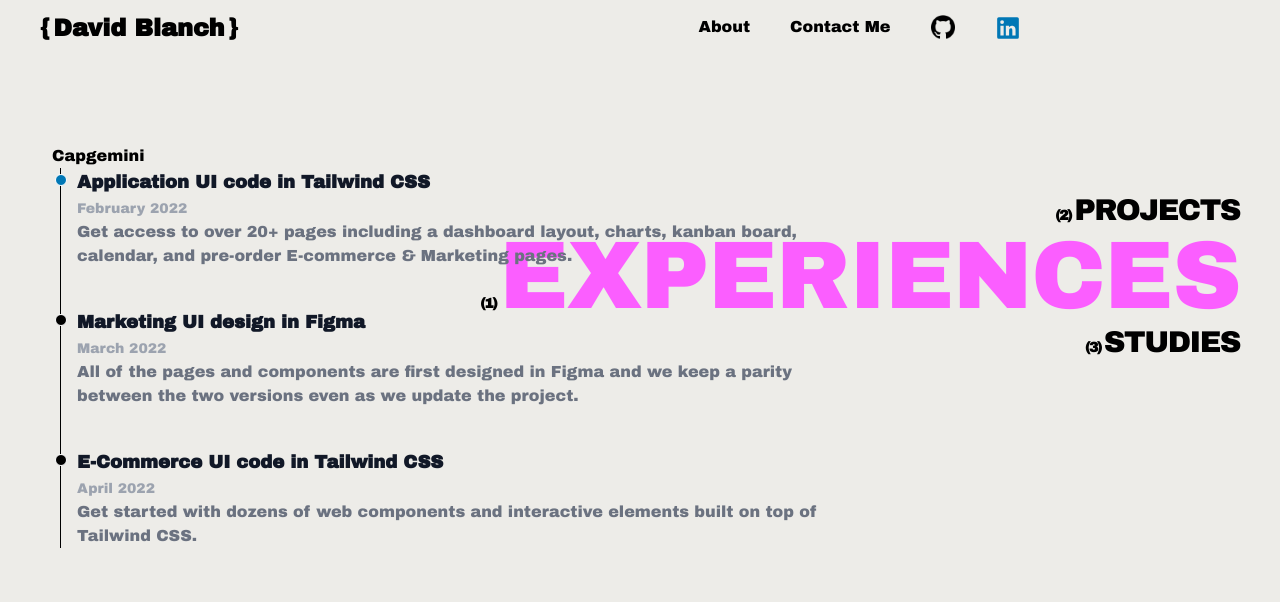
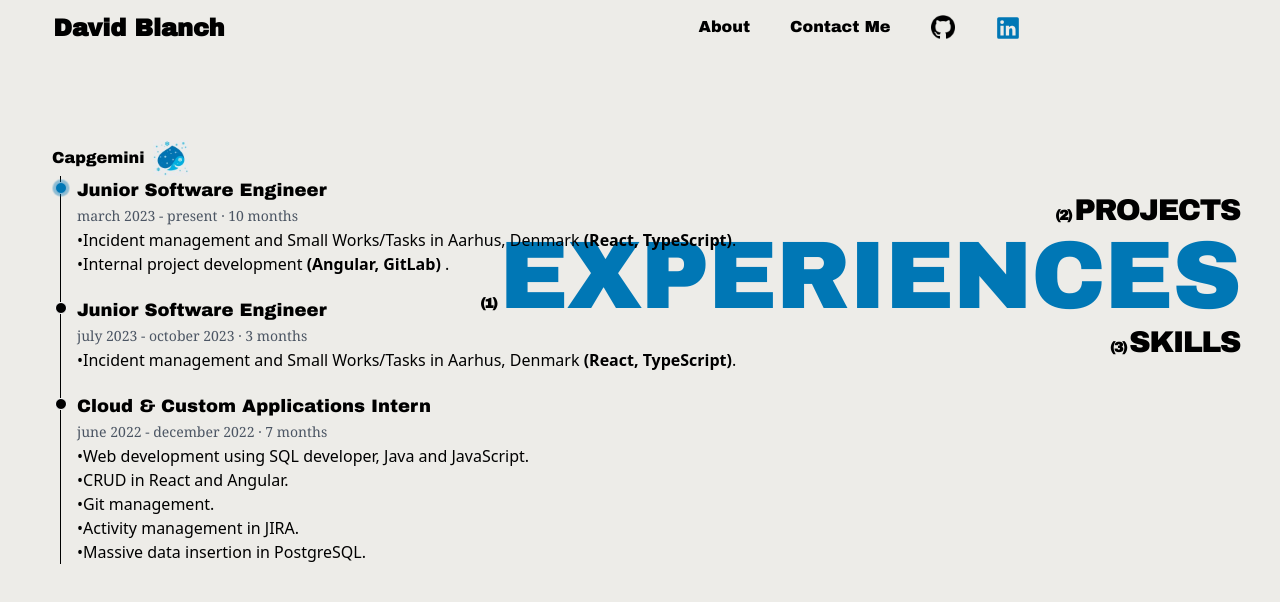
Before and after one commit to DaviidBlanch/DavidBlanch, a React (Vite) app: page /experiences in a window 1280 px wide. Shown: the top 602 px of the page. Built offline with nearby package versions, Linux system fonts and the light colour scheme.

Commit message:
Added experiences view

```diff
--- a/src/components/Experiences.tsx
+++ b/src/components/Experiences.tsx
@@ -1,25 +1,48 @@
+import CapgeminiLogo from '../assets/empresa-logos/capgemini_logo.jpg'
+import '../styles/experiences.css'
+
 export default function Experiences() {
     return (
-        <div className="p-3 pl-10">
-           Capgemini
-            <ol className="relative border-s border-black dark:border-gray-700 ml-2">
-                <li className="mb-10 ms-4">
-                    <div className="absolute w-3 h-3 bg-[#0077B5] rounded-full mt-1.5 -start-1.5 border border-white dark:border-gray-900 dark:bg-gray-700"></div>
-                    <h3 className="text-lg font-semibold text-gray-900 dark:text-white">Application UI code in Tailwind CSS</h3>
-                    <time className="mb-1 text-sm font-normal leading-none text-gray-400 dark:text-gray-500">February 2022</time>
-                    <p className="mb-4 text-base font-normal text-gray-500 dark:text-gray-400">Get access to over 20+ pages including a dashboard layout, charts, kanban board, calendar, and pre-order E-commerce & Marketing pages.</p>
+        <div className="p-2 pl-10">
+            <div className='flex'>
+                <a
+                    href='https://www.capgemini.com/es-es/'
+                    target='_blank'
+                    rel='noreferrer'
+                    className='flex items-center'
+                >
+                    <span className='underline-animation'>Capgemini</span>
+                    <img
+                        src={CapgeminiLogo}
+                        alt='Capgemini logo'
+                        className='h-9 w-9 ml-2'
+                    />
+                </a>
+            </div>
+            <ol className="relative border-s border-black ml-2">
+                <li className="mb-5 ms-4">
+                    <div className="pulser absolute w-3 h-3 bg-[#0077B5] rounded-full mt-1.5 -start-1.5 border"></div>
+                    <h3 className="text-lg text-black">Junior Software Engineer</h3>
+                    <time className="mb-1 font-serif text-sm leading-none text-gray-600">march 2023 - present · 10 months</time>
+                    <p className="text-base font-sans text-black">•Incident management and Small Works/Tasks in Aarhus, Denmark <span className='font-semibold'>(React, TypeScript)</span>.</p>
+                    <p className="text-base font-sans text-black">•Internal project development <span className='font-semibold'>(Angular, GitLab)</span> .</p>
+
                 </li>
-                <li className="mb-10 ms-4">
-                    <div className="absolute w-3 h-3 bg-black rounded-full mt-1.5 -start-1.5 border border-white dark:border-gray-900 dark:bg-gray-700"></div>
-                    <h3 className="text-lg font-semibold text-gray-900 dark:text-white">Marketing UI design in Figma</h3>
-                    <time className="mb-1 text-sm font-normal leading-none text-gray-400 dark:text-gray-500">March 2022</time>
-                    <p className="text-base font-normal text-gray-500 dark:text-gray-400">All of the pages and components are first designed in Figma and we keep a parity between the two versions even as we update the project.</p>
+                <li className="mb-5 ms-4">
+                    <div className="absolute w-3 h-3 bg-black rounded-full mt-1.5 -start-1.5 border border-white"></div>
+                    <h3 className="text-lg text-black">Junior Software Engineer</h3>
+                    <time className="mb-1 font-serif text-sm leading-none text-gray-600">july 2023 - october 2023 · 3 months</time>
+                    <p className="text-base font-sans text-black">•Incident management and Small Works/Tasks in Aarhus, Denmark <span className='font-semibold'>(React, TypeScript)</span>.</p>
                 </li>
                 <li className="ms-4">
-                    <div className="absolute w-3 h-3 bg-black rounded-full mt-1.5 -start-1.5 border border-white dark:border-gray-900 dark:bg-gray-700"></div>
-                    <h3 className="text-lg font-semibold text-gray-900 dark:text-white">E-Commerce UI code in Tailwind CSS</h3>
-                    <time className="mb-1 text-sm font-normal leading-none text-gray-400 dark:text-gray-500">April 2022</time>
-                    <p className="text-base font-normal text-gray-500 dark:text-gray-400">Get started with dozens of web components and interactive elements built on top of Tailwind CSS.</p>
+                    <div className="absolute w-3 h-3 bg-black rounded-full mt-1.5 -start-1.5 border border-white"></div>
+                    <h3 className="text-lg text-black">Cloud & Custom Applications Intern</h3>
+                    <time className="mb-1 font-serif text-sm leading-none text-gray-600">june 2022 - december 2022 · 7 months</time>
+                    <p className="text-base font-sans text-black">•Web development using SQL developer, Java and JavaScript.</p>
+                    <p className="text-base font-sans text-black">•CRUD in React and Angular.</p>
+                    <p className="text-base font-sans text-black">•Git management.</p>
+                    <p className="text-base font-sans text-black">•Activity management in JIRA.</p>
+                    <p className="text-base font-sans text-black">•Massive data insertion in PostgreSQL.</p>
                 </li>
             </ol>
         </div>
--- a/src/components/Header.tsx
+++ b/src/components/Header.tsx
@@ -7,10 +7,10 @@ import { Linkedin } from '../assets/socialNetwork-logos/LinkedIn'
 export default function Header() {
     return (
         <header className="py-3 px-10 flex items-center fixed top-0 w-full justify-between z-30">
-            <div className="flex flex-grow basis-0 text-2xl font-bold">
-                {'{'}
-                <NavLink to="/"><span className="px-1 logo">David Blanch</span></NavLink>
-                {'}'}
+            <div className="flex flex-grow basis-0 text-2xl">
+                <NavLink to="/" className="logo-container">
+                    <span className="px-1 logo font-bold">David Blanch</span>
+                </NavLink>
             </div>
             <nav className="flex flex-grow justify-center">
                 <ul className="flex [&>li>a]:font-medium gap-10">
@@ -30,7 +30,6 @@ export default function Header() {
                         href='https://github.com/DaviidBlanch'
                         target='_blank'
                         rel='noreferrer'
-                        className=''
                     >
                         <img
                             src={GitHub}
--- a/src/components/Navegation.tsx
+++ b/src/components/Navegation.tsx
@@ -4,10 +4,10 @@ import { NavLink } from "./NewNavLink"
 export default function Navegation() {
     return (
         <nav className="fixed top-0 right-0 mt-48 text-right pr-10">
-            <ul className="text-3xl -tracking-wider hover:[&>li>a]:text-[#fb5eff]">
+            <ul className="text-3xl -tracking-wider hover:[&>li>a]:text-[#0077B5]">
                 <li><NavLink to="/"><span className="text-sm font-bold text-black">(2) </span>PROJECTS</NavLink></li>
                 <li><NavLink to="/experiences"><span className="text-sm font-bold text-black">(1) </span>EXPERIENCES</NavLink></li>
-                <li><NavLink to="/studies"><span className="text-sm font-bold text-black">(3) </span>STUDIES</NavLink></li>
+                <li><NavLink to="/studies"><span className="text-sm font-bold text-black">(3) </span>SKILLS</NavLink></li>
             </ul>
         </nav>
     )
--- a/src/components/ProjectItem.tsx
+++ b/src/components/ProjectItem.tsx
@@ -20,7 +20,7 @@ export default function ProjectItem({ id, imagen, alt, titulo, descriptionAbrev
                     {/* Aqui va algo */}
                 </div>
             </div>
-            <span className="text-sm ml-[10px]">{titulo} - {descriptionAbrev}</span>
+            <span className="text-base font-medium font-sans ml-[10px]">{titulo} - {descriptionAbrev}</span>
         </div>
     )
 }
--- /dev/null
+++ b/src/styles/experiences.css
@@ -0,0 +1,31 @@
+.pulser::after {
+    content: '';
+    position: absolute;
+    width: 100%;
+    height: 100%;
+    top: 0%;
+    left: 0%;
+    background: #0077B5;
+    border-radius: 50%;
+
+    animation-name: pulse;
+    animation-duration: 2s;
+    animation-delay: .5s;
+    animation-timing-function: ease-in-out;
+    animation-iteration-count: infinite;
+}
+
+@keyframes pulse {
+    0% {
+        opacity: 0;
+    }
+
+    50% {
+        scale: 1.7;
+        opacity: .4;
+    }
+
+    100% {
+        opacity: .6;
+    }
+}
--- a/src/styles/navegation.css
+++ b/src/styles/navegation.css
@@ -1,11 +1,11 @@
 nav a.isActive {
-    color: #fb5eff;
+    color: #0077B5;
     font-size: 96px;
     line-height: 1;
 }
 
 .is-active {
-    color: #fb5eff;
+    color: #0077B5;
 }
 
 /* Animación del lineado del Header */
@@ -38,3 +38,29 @@ nav a.isActive {
         transition: none;
     }
 }
+
+/* Animacion header logo  */
+
+.logo-container::before,
+.logo-container::after {
+    content: '{';
+    top: 0;
+    left: 0;
+    opacity: 0;
+    transition: opacity 0.3s ease;
+}
+
+.logo-container::after {
+    content: '}';
+    left: auto;
+    right: 0;
+}
+
+.logo-container:hover::before,
+.logo-container:hover::after {
+    opacity: 1;
+}
+
+.logo:hover{
+    color: #0077B5;
+}
```
Also changed, not shown: src/assets/empresa-logos/capgemini_logo.jpg (added).
